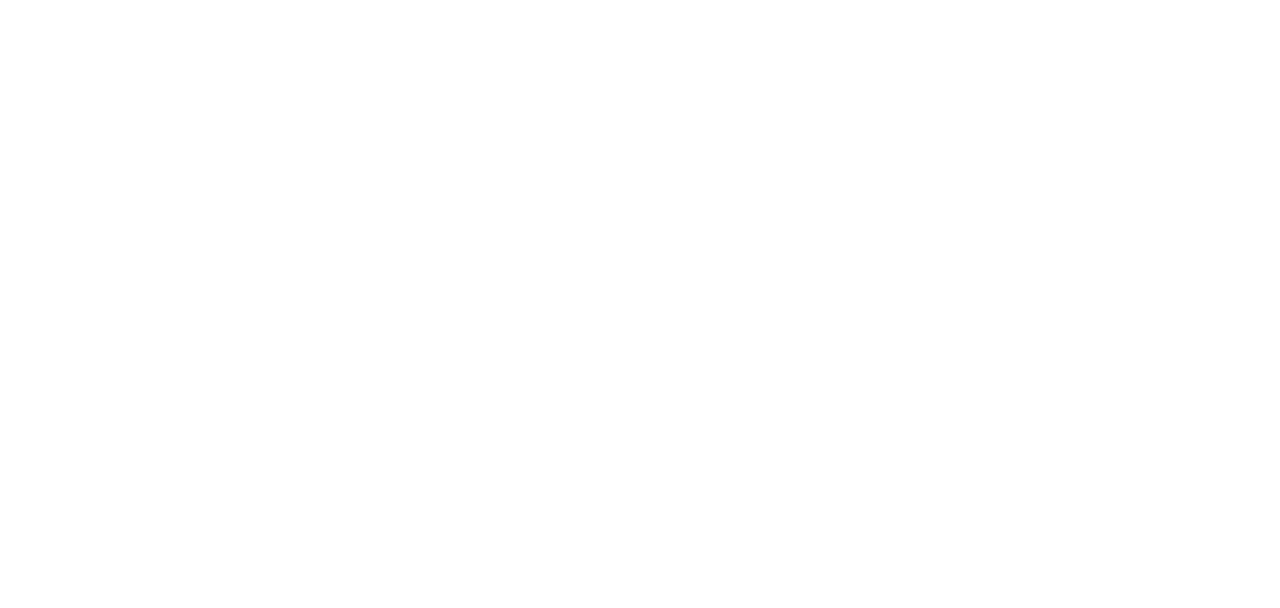
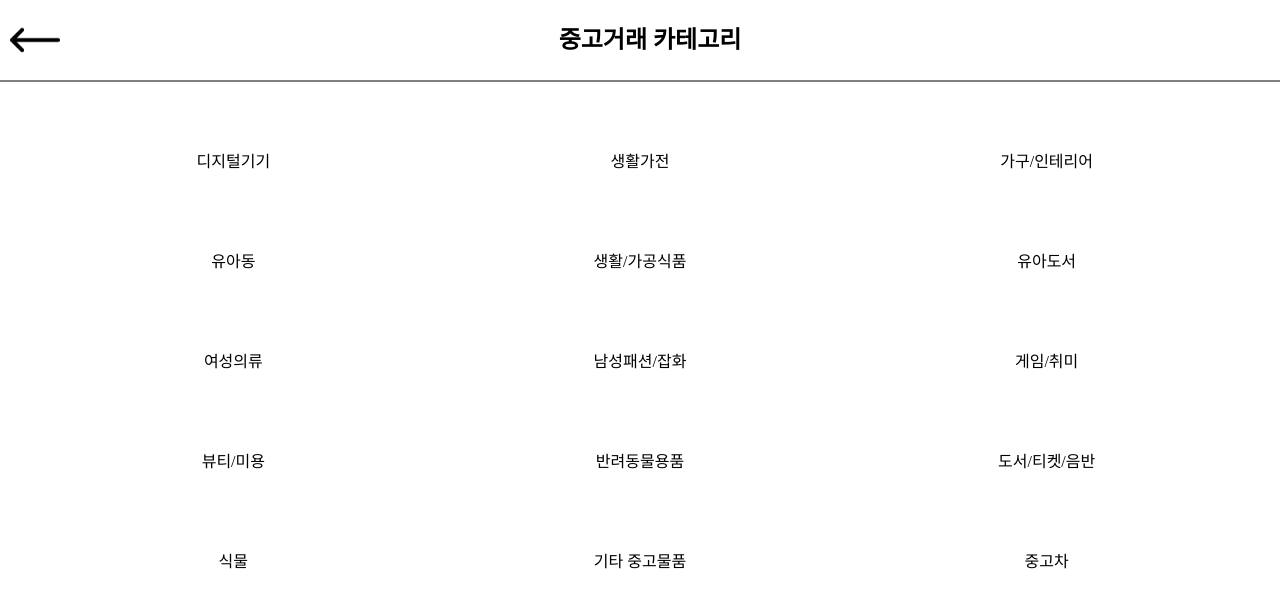
Before and after one commit to DKU-D-Coding/react-study-carrot-market, a React (Create React App) app in the folder bubbletea03-my-app/: page /select-category in a window 1280 px wide. Shown: the top 608 px of the page. Built offline with nearby package versions, Linux system fonts and the light colour scheme.

Commit message:
feat: CategorySelect 컴포넌트

```diff
--- a/bubbletea03-my-app/src/App.js
+++ b/bubbletea03-my-app/src/App.js
@@ -3,6 +3,7 @@ import { BrowserRouter, Routes, Route } from 'react-router-dom';
 import Home from './page/Home';
 import ProductPage from './page/ProductPage';
 import WritingPage from './page/WritingPage';
+import CategorySelect from './page/CategorySelect';
 
 function App() {
   return (
@@ -12,7 +13,7 @@ function App() {
 			<Route path="/" element={<Home/>} />
 			<Route path="/product-page/:itemId" element={<ProductPage/>} />
 			<Route path="/writing" element={<WritingPage/>} />
-			<Route path="/select-category" element={<div></div>} />
+			<Route path="/select-category" element={<CategorySelect/>} />
 		</Routes>
 	</BrowserRouter>
   );
--- a/bubbletea03-my-app/src/RecoilStates.js
+++ b/bubbletea03-my-app/src/RecoilStates.js
@@ -4,3 +4,9 @@ export const testState = atom({
     key: 'testState',
     default: '',
 })
+
+// 홈에서 어떤 카테고리가 보일지 저장하는 변수
+export const homeCategoryState = atom({
+    key: 'homeCategoryState',
+    default: '',
+})
--- a/bubbletea03-my-app/src/component/TopNav.js
+++ b/bubbletea03-my-app/src/component/TopNav.js
@@ -35,6 +35,7 @@ const Container = styled.div`
 
     div {
         display: flex;
+        min-width: 50px;
 
         button, a, img {
             width: 50px;
--- a/bubbletea03-my-app/src/component/writing-page/CategoryModal.js
+++ b/bubbletea03-my-app/src/component/writing-page/CategoryModal.js
@@ -1,4 +1,5 @@
 import styled from 'styled-components';
+import { CATEGORY_LIST } from '../../data/Consts';
 
 
 export default function CategoryModal({ close, select }) {
@@ -61,11 +62,3 @@ const Categories = styled.div`
         }
     }
 `
-
-const CATEGORY_LIST = [
-    "디지털기기", "생활가전", "가구/인테리어",
-    "유아동", "생활/가공식품", "유아도서",
-    "여성의류", "남성패션/잡화", "게임/취미",
-    "뷰티/미용", "반려동물용품", "도서/티켓/음반",
-    "식물", "기타 중고물품", "중고차"
-]
--- /dev/null
+++ b/bubbletea03-my-app/src/data/Consts.js
@@ -0,0 +1,7 @@
+export const CATEGORY_LIST = [
+    "디지털기기", "생활가전", "가구/인테리어",
+    "유아동", "생활/가공식품", "유아도서",
+    "여성의류", "남성패션/잡화", "게임/취미",
+    "뷰티/미용", "반려동물용품", "도서/티켓/음반",
+    "식물", "기타 중고물품", "중고차"
+]
--- a/bubbletea03-my-app/src/page/CategorySelect.js
+++ b/bubbletea03-my-app/src/page/CategorySelect.js
@@ -1,7 +1,53 @@
+import TopNav from "../component/TopNav";
+import { useNavigate } from 'react-router-dom';
+import { CATEGORY_LIST } from "../data/Consts";
+import styled from 'styled-components';
+import { useSetRecoilState } from "recoil";
+import { homeCategoryState } from "../RecoilStates";
+import { Link } from "react-router-dom";
+
+
+
 export default function CategorySelect() {
-    return (
-        <Container>
+    const navigate = useNavigate();
+    const setCategory = useSetRecoilState(homeCategoryState);
 
-        </Container>
-    );
+    return (<>
+        <TopNav left={
+            <button onClick={() => {navigate(-1)}}>
+                <img alt="왼쪽 화살표" src="/icon/arrow.png"/>
+            </button>
+            }
+            center = {
+                <h2>중고거래 카테고리</h2>
+            }/>
+        <CategoryContainer>
+            {
+                CATEGORY_LIST.map((category, idx) =>
+                    <button key={idx} onClick={() => {
+                        setCategory(category);
+                        navigate('/');
+                    }}>
+                        {category}
+                    </button>
+                )
+            }
+        </CategoryContainer>
+    </>);
 }
+
+const CategoryContainer = styled.div`
+    display: grid;
+    padding: 30px;
+    text-align: center;
+    grid-template-columns: 1fr 1fr 1fr;
+
+    button {
+        height: 100px;
+
+        &:hover {
+            background-color: lightgray;
+            transition: 0.2s;
+        }
+    }
+`
--- a/bubbletea03-my-app/src/page/Home.js
+++ b/bubbletea03-my-app/src/page/Home.js
@@ -3,19 +3,19 @@ import itemData from "../data/ItemData.js";
 import styled from "styled-components";
 import BottomNav from './../component/home/BottomNav';
 import { Link } from 'react-router-dom';
-import { testState } from "../RecoilStates.js";
-import { useRecoilState } from "recoil";
 import TopNav from "../component/TopNav.js";
 
 export default function Home() {
     window.scrollTo(0, 0);
 
+    // TODO : RecoilValue갖고오기
+
     return (<>
         <TopNav left={<h2>홈</h2>}
             right={
-            <button>
+            <Link to="/select-category">
                 <img alt="메뉴 버튼" src="/icon/hamburger.png"/>
-            </button>
+            </Link>
         }/>
         {
             itemData.map((item, idx) => <ItemCard item={item} mode="home" key={idx}/>)
```
